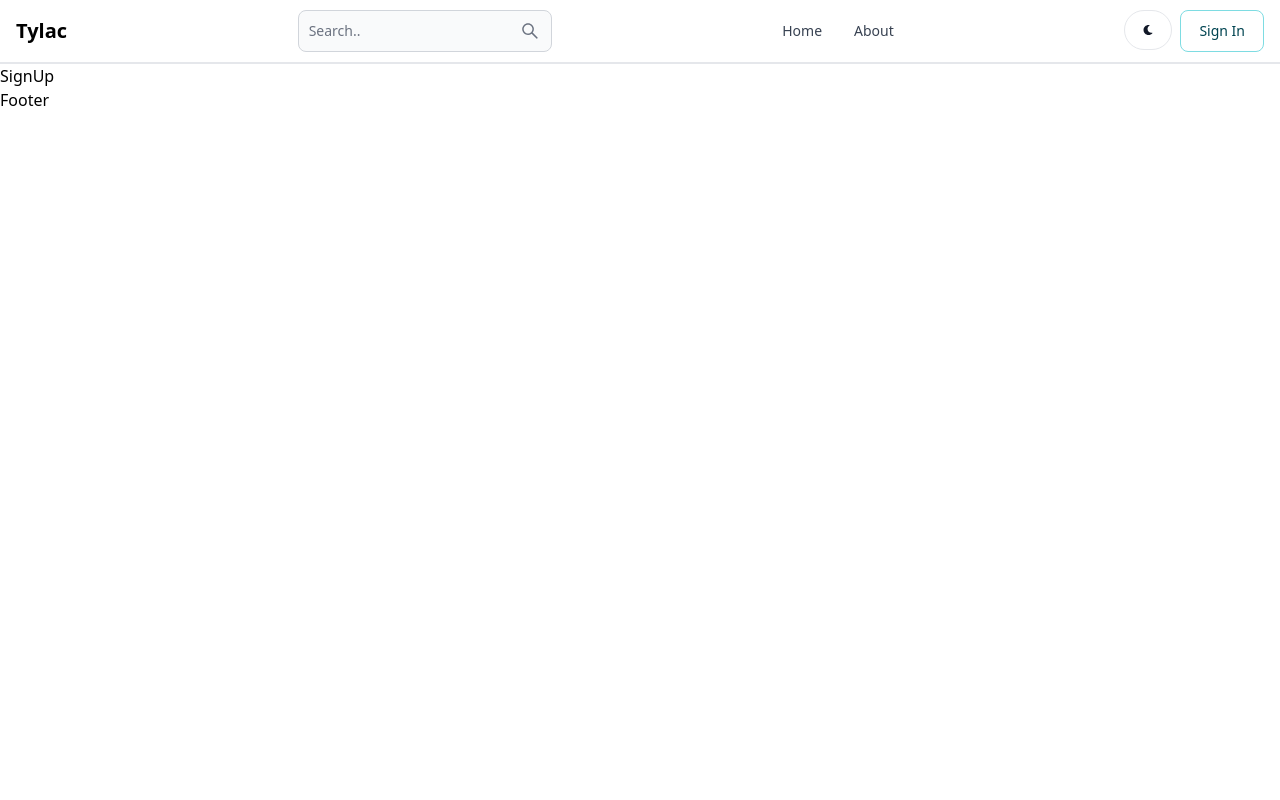
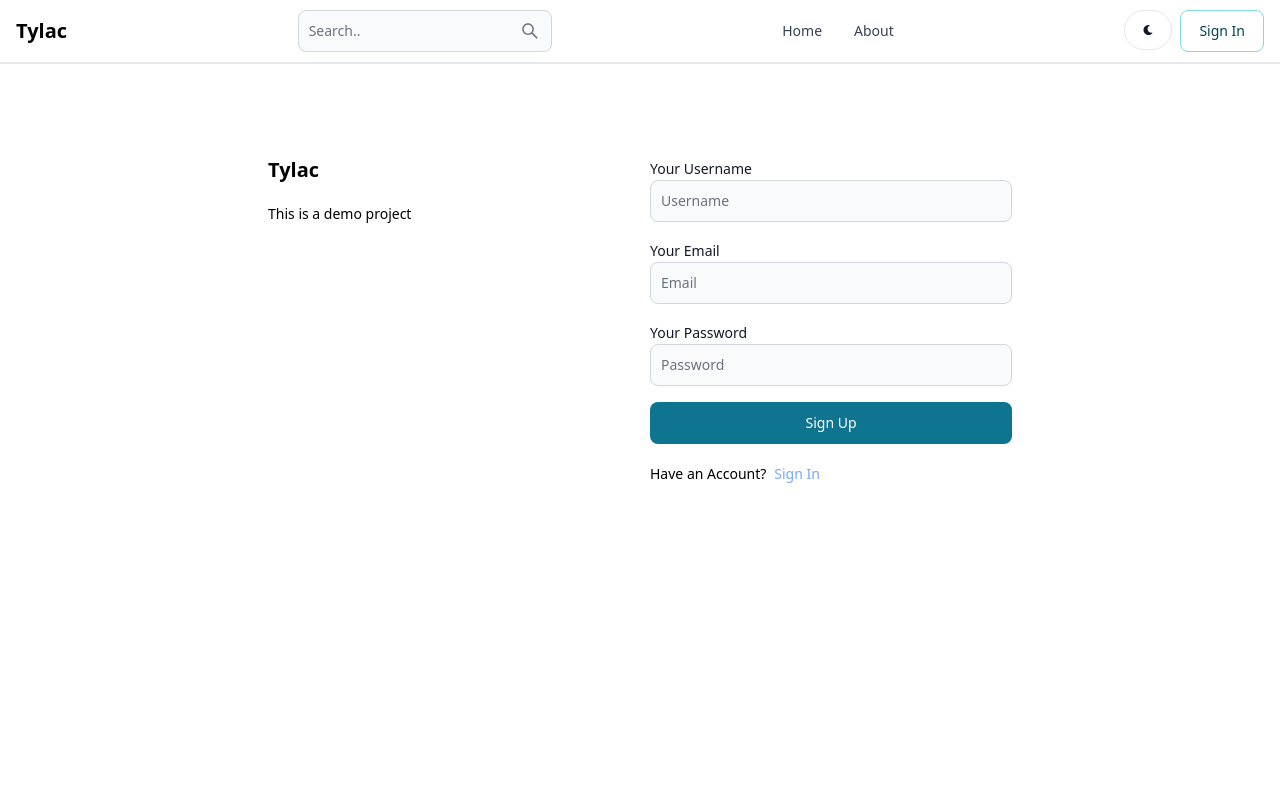
Before and after one commit to SSaabir/Tylac-Paints-Project---Advanced-Buisness-Management-System, a React (Vite) app in the folder project/: page /signup in a window 1280 px wide. Shown: the top 800 px of the page. Built offline with nearby package versions, Linux system fonts and the light colour scheme.

Commit message:
create signup page

```diff
--- a/project/src/pages/SignUp.jsx
+++ b/project/src/pages/SignUp.jsx
@@ -1,7 +1,48 @@
+import { Button, TextInput } from 'flowbite-react'
 import React from 'react'
+import {Link } from 'react-router-dom'
+import { Label } from 'flowbite-react'
 
 export default function SignUp() {
   return (
-    <div>SignUp</div>
+    <div className='min-h-screen mt-20'>
+      <div className='flex p-3 max-w-3xl mx-auto flex-col md:flex-row gap-5'>
+        <div className='flex-1'>
+          {/* right */}
+          <Link to="/" className='self-center whitespace-nowrap text-sm sm:text-xl font-semibold dark:text-white'>
+    <span>Tylac</span>
+    </Link>
+    <p className='text-sm mt-5'>This is a demo project</p>
+        </div>
+        <div className='flex-1'>
+          {/* right */}
+          <form className='flex flex-col gap-4'>
+            <div>
+              <Label value='Your Username' />
+              <TextInput
+              type='text' placeholder='Username' id='username'/>
+            </div>
+
+            <div>
+              <Label value='Your Email'/>
+              <TextInput
+              type='email' placeholder='Email' id='email'/>
+            </div>
+
+              <div>
+              <Label value='Your Password'/>
+              <TextInput
+              type='password' placeholder='Password' id='password'/>
+            </div>
+
+            <Button type='submit'>Sign Up</Button>
+          </form>
+          <div className='flex gap-2 text-sm mt-5'>
+            <span>Have an Account?</span>
+            <Link to='/signin' className='text-blue-400'>Sign In</Link>
+          </div>
+        </div>
+      </div>
+    </div>
   )
 }
```
